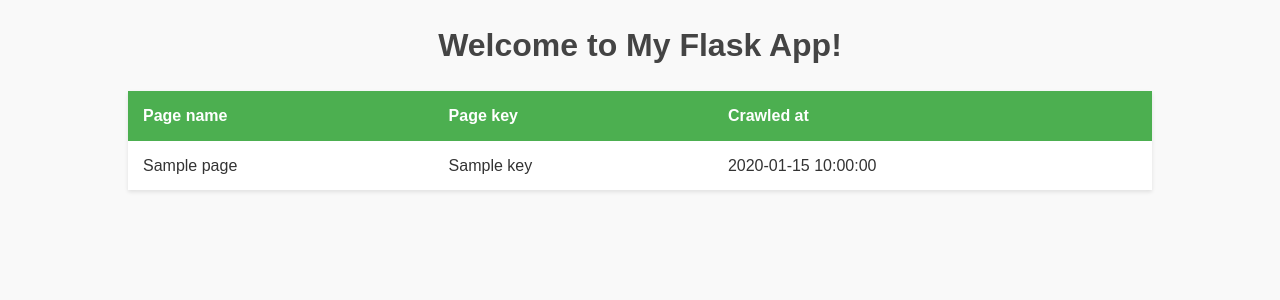
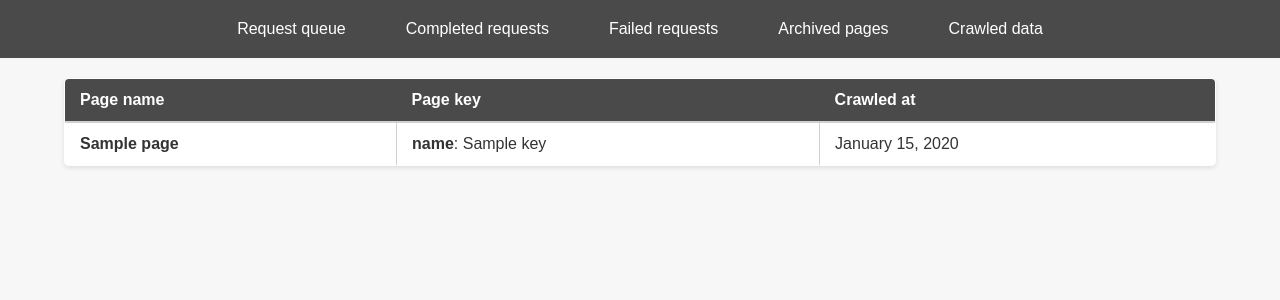
Before and after one commit to zbeloki/syncrawl, a Flask app: page /completed in a window 1280 px wide. Shown: the top 300 px of the page. Run offline with Flask 3, Linux system fonts and the light colour scheme; a database or web service that is not in the repository returns one stand-in record (values such as "Sample title"); parts of the project's set-up code (start-up, migrations or seed data) failed here and were passed over; some libraries are stand-ins or nearby versions.

Commit message:
Basic web layout created

```diff
--- a/syncrawl/syncrawl.py
+++ b/syncrawl/syncrawl.py
@@ -301,6 +301,7 @@ class ItemStore:
                 "page_name": page.to_json()["page_name"],
                 "key": page.to_json()["key"],
             },
+            "parsed_at": datetime.now(),
         } for item in items ]
         self._is.insert_many(item_jsons)
 
@@ -376,6 +377,7 @@ class RequestQueue:
         self._ap.insert_one({
             "page_name": page.to_json()["page_name"],
             "key": page.to_json()["key"],
+            "archived_at": datetime.now(),
         })
 
     def is_page_archived(self, page):
--- a/web_gui/__init__.py
+++ b/web_gui/__init__.py
@@ -26,6 +26,7 @@ def create_app():
     app.config['MONGO'] = PyMongo(app)
 
     app.jinja_env.filters['format_key'] = jinja_filter__format_key
+    app.jinja_env.filters['format_item'] = jinja_filter__format_item
     app.jinja_env.filters['format_datetime'] = jinja_filter__format_datetime
 
     app.register_blueprint(main_bp)
@@ -38,18 +39,27 @@ def jinja_filter__format_key(value):
     items = ', '.join(f'<strong>{key}</strong>: {val}' for key, val in value.items())
     return Markup(items)
 
+def jinja_filter__format_item(value):
+    items = ', '.join(f'<strong>{key}</strong>: {val}' for key, val in value.items() if key != '_type')
+    return Markup(items)
+
 def jinja_filter__format_datetime(value):
+    if value is None:
+        return ""
     now = datetime.now()
     today = now.date()
-    tomorrow = today + timedelta(days=1)
-    value_date = value.date()
 
-    if value_date == today:
-        formatted = value.strftime("%H:%M")
-    elif value_date == tomorrow:
+    if value.date() == today:
+        formatted = value.strftime("Today, %H:%M")
+    elif value.date() == today + timedelta(days=1):
         formatted = "tomorrow"
+    elif value.date() == today - timedelta(days=1):
+        formatted = "yesterday"
     else:
-        formatted = value.strftime("%Y-%m-%d")
+        _format = "%B %d"
+        if value.year != now.year:
+            _format += ", %Y"
+        formatted = value.strftime(_format)
 
     full_datetime = value.strftime("%Y-%m-%d %H:%M:%S")
     return Markup(f'<span title="{full_datetime}">{formatted}</span>')
--- a/web_gui/routes.py
+++ b/web_gui/routes.py
@@ -1,4 +1,4 @@
-from flask import Blueprint, render_template, current_app
+from flask import Blueprint, render_template, current_app, redirect
 
 import pdb
 
@@ -6,6 +6,10 @@ main_bp = Blueprint('main', __name__)
 
 @main_bp.route('/')
 def home():
+    return redirect("/queue", code=302)
+
+@main_bp.route('/queue')
+def request_queue():
     mongo = current_app.config['MONGO']
     data = mongo.db.request_queue.find({"status": "pending"}).sort("payload.next_update_at", 1)
     return render_template('pending_requests.html', data=data)
@@ -14,4 +18,16 @@ def home():
 def completed_requests():
     mongo = current_app.config['MONGO']
     data = mongo.db.request_queue.find({"status": "completed"}).sort("payload.last_updated_at", -1)
-    return render_template('completed_requests.gpt4.html', data=data)
+    return render_template('completed_requests.html', data=data)
+
+@main_bp.route('/archived')
+def archived_pages():
+    mongo = current_app.config['MONGO']
+    data = mongo.db.archived_pages.find().sort("payload.archived_at", -1)
+    return render_template('archived_pages.html', data=data)
+
+@main_bp.route('/data')
+def data_items():
+    mongo = current_app.config['MONGO']
+    data = mongo.db.item_store.find().sort("parsed_at", -1)
+    return render_template('crawled_data.html', data=data)
--- a/web_gui/static/style.css
+++ b/web_gui/static/style.css
@@ -1,49 +1,126 @@
 /* General styles */
 body {
     font-family: Arial, sans-serif;
-    line-height: 1.6;
     margin: 0;
     padding: 0;
-    background-color: #f9f9f9;
+    background-color: #f7f7f7;
     color: #333;
 }
 
-h1 {
-    text-align: center;
-    margin: 20px 0;
-    color: #444;
+/* Navigation menu styling */
+nav {
+    background-color: #4a4a4a;
+    color: white;
+    padding: 10px 0;
 }
 
-/* Table styles */
+nav ul {
+    list-style: none;
+    padding: 0;
+    margin: 0;
+    display: flex;
+    justify-content: center;
+}
+
+nav ul li {
+    margin: 0 15px;
+}
+
+nav ul li a {
+    color: white;
+    text-decoration: none;
+    padding: 10px 15px;
+    display: block;
+}
+
+nav ul li a:hover {
+    background-color: #6a6a6a;
+    border-radius: 5px;
+}
+
+/* Table styling */
 table {
-    width: 80%;
+    width: 90%;
     margin: 20px auto;
     border-collapse: collapse;
-    box-shadow: 0 2px 4px rgba(0,0,0,0.1);
-    background-color: #fff;
+    background-color: white;
+    box-shadow: 0 2px 5px rgba(0,0,0,0.1);
+    border-radius: 5px;
+    overflow: hidden;
+    border: 1px solid #d0d0d0;
 }
 
-th, td {
-    padding: 12px 15px;
-    text-align: left;
-}
-
-th {
-    background-color: #4CAF50;
+thead {
+    background-color: #4a4a4a;
     color: white;
 }
 
-tr:nth-child(even) {
-    background-color: #f2f2f2;
+thead th {
+    padding: 12px 15px;
+    text-align: left;
+    font-weight: bold;
+    border-bottom: 2px solid #d0d0d0;
 }
 
-tr:hover {
-    background-color: #ddd;
+tbody tr {
+    border-bottom: 1px solid #d0d0d0;
 }
 
-/* Responsive design */
-@media (max-width: 768px) {
-    table {
-        width: 100%;
+tbody tr:nth-of-type(even) {
+    background-color: #f0f0f0;
+}
+
+tbody tr:hover {
+    background-color: #e0e0e0;
+}
+
+tbody td {
+    padding: 12px 15px;
+    border-right: 1px solid #d0d0d0;
+}
+
+tbody td:last-of-type {
+    border-right: none;
+}
+
+tbody td:first-of-type {
+    font-weight: bold;
+    border-left: 1px solid #d0d0d0;
+}
+
+/* Responsive styling */
+@media (max-width: 600px) {
+    nav ul {
+        flex-direction: column;
+        align-items: center;
+    }
+
+    table, table thead, table tbody, table th, table td, table tr {
+        display: block;
+    }
+
+    table thead {
+        display: none;
+    }
+
+    table tr {
+        margin-bottom: 15px;
+    }
+
+    table td {
+        text-align: right;
+        padding-left: 50%;
+        position: relative;
+        border-right: none;
+    }
+
+    table td::before {
+        content: attr(data-label);
+        position: absolute;
+        left: 0;
+        width: 50%;
+        padding-left: 15px;
+        font-weight: bold;
+        text-align: left;
     }
 }
--- /dev/null
+++ b/web_gui/templates/base.html
@@ -0,0 +1,17 @@
+<!DOCTYPE html>
+<html lang="en">
+<head>
+    <meta charset="UTF-8">
+    <title>{% block title %}Syncrawl{% endblock %}</title>
+    <link rel="stylesheet" href="{{ url_for('static', filename='style.css') }}">
+</head>
+<body>
+    <header>
+        {% include 'menu.html' %}
+    </header>
+
+    <main>
+        {% block content %}{% endblock %}
+    </main>
+</body>
+</html>
--- a/web_gui/templates/completed_requests.gpt4.html
+++ /dev/null
@@ -1,34 +0,0 @@
-<!DOCTYPE html>
-<html lang="en">
-<head>
-    <meta charset="UTF-8">
-    <meta name="viewport" content="width=device-width, initial-scale=1.0">
-    <title>My Flask App</title>
-    <link rel="stylesheet" href="{{ url_for('static', filename='style.css') }}">
-</head>
-<body>
-  <header>
-    <h1>Welcome to My Flask App!</h1>
-  </header>
-  <main>
-    <table aria-label="Download requests">
-      <thead>
-        <tr>
-          <th scope="col">Page name</th>
-          <th scope="col">Page key</th>
-          <th scope="col">Crawled at</th>
-        </tr>
-      </thead>
-      <tbody>
-        {% for request in data %}
-        <tr>
-          <td>{{ request["payload"]["page"]["page_name"] }}</td>
-          <td>{{ request["payload"]["page"]["key"] }}</td>
-          <td>{{ request["payload"]["last_updated_at"] }}</td>
-        </tr>
-        {% endfor %}
-      </tbody>
-    </table>
-  </main>
-</body>
-</html>
--- a/web_gui/templates/completed_requests.html
+++ b/web_gui/templates/completed_requests.html
@@ -1,26 +1,24 @@
-<!DOCTYPE html>
-<html lang="en">
-<head>
-    <meta charset="UTF-8">
-    <meta name="viewport" content="width=device-width, initial-scale=1.0">
-    <title>My Flask App</title>
-    <link rel="stylesheet" href="{{ url_for('static', filename='style.css') }}">
-</head>
-<body>
-  <h1>Welcome to My Flask App!</h1>
-  <table>
+{% extends 'base.html' %}
+
+{% block title %}Completed requests{% endblock %}
+
+{% block content %}
+<table aria-label="Completed requests">
+  <thead>
     <tr>
-      <th>Page name</th>
-      <th>Page key</th>
-      <th>Crawled at</th>
+      <th scope="col">Page name</th>
+      <th scope="col">Page key</th>
+      <th scope="col">Crawled at</th>
     </tr>
+  </thead>
+  <tbody>
     {% for request in data %}
     <tr>
       <td>{{ request["payload"]["page"]["page_name"] }}</td>
-      <td>{{ request["payload"]["page"]["key"] }}</td>
-      <td>{{ request["payload"]["last_updated_at"] }}</td>
+      <td>{{ request["payload"]["page"]["key"] | format_key }}</td>
+      <td>{{ request["payload"]["last_updated_at"] | format_datetime }}</td>
     </tr>
     {% endfor %}
-  </table>
-</body>
-</html>
+  </tbody>
+</table>
+{% endblock %}
--- /dev/null
+++ b/web_gui/templates/menu.html
@@ -0,0 +1,9 @@
+<nav>
+  <ul>
+    <li><a href="/queue">Request queue</a></li>
+    <li><a href="/completed">Completed requests</a></li>
+    <li><a href="/failed">Failed requests</a></li>
+    <li><a href="/archived">Archived pages</a></li>
+    <li><a href="/data">Crawled data</a></li>
+  </ul>
+</nav>
```
Also changed, not shown: web_gui/templates/archived_pages.html (added, +24 -0 lines), web_gui/templates/crawled_data.html (added, +28 -0 lines), web_gui/templates/pending_requests.html (+16 -18 lines).
